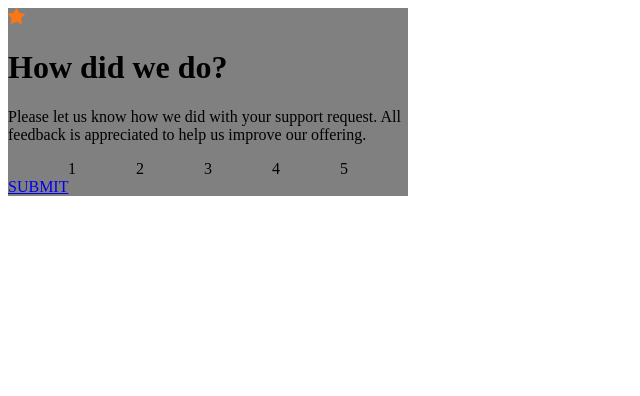
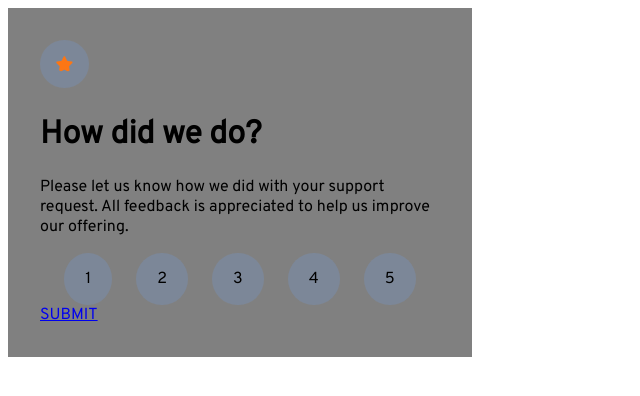
Before and after one commit to whyAmILikeThis/frontend-mentor, a plain HTML site: page 8-proj-rating/index.html in a window 1280 px wide. Shown: the whole page, without its empty margins (0-640 px from the left). Drawn offline with Linux system fonts and the light colour scheme.

Commit message:
small edit of css

```diff
--- a/8-proj-rating/index.html
+++ b/8-proj-rating/index.html
@@ -10,18 +10,18 @@
 </head>
 <body>
     <div class="container">
-        <img src="images/icon-star.svg" alt="" srcset="">
+        <img id="star-img" src="images/icon-star.svg" alt="star sign" srcset="">
         <div class="text">
             <h1 id="heading1">How did we do?</h1>
             <p>Please let us know how we did with your support request. All feedback is appreciated to help us improve our offering.</p>
         </div>
         <div >
             <ul id="rate">
-                <li id="1">1</li>
-                <li id="2">2</li>
-                <li id="3">3</li>
-                <li id="4">4</li>
-                <li id="5">5</li>
+                <li class="rate-point" id="1">1</li>
+                <li class="rate-point" id="2">2</li>
+                <li class="rate-point" id="3">3</li>
+                <li class="rate-point" id="4">4</li>
+                <li class="rate-point" id="5">5</li>
             </ul>
         </div>
         <div id="button">
--- a/8-proj-rating/styles.css
+++ b/8-proj-rating/styles.css
@@ -1,7 +1,16 @@
+@import url('https://fonts.googleapis.com/css2?family=Overpass&display=swap');
 
 .container {
     width: 400px;
+    padding: 2em;
     background-color: grey;
+    font-family: 'Overpass', sans-serif;
+}
+
+#star-img {
+    background-color: hsl(216, 12%, 54%);
+    padding: 1em;
+    border-radius: 50%;
 }
 
 /* .rating > ul {
@@ -24,9 +33,20 @@
     justify-content: space-evenly;
     padding: 0px;
     margin: 0px;
+    font-weight: 400;
 }
 
 #button {
     margin-left: auto;
     margin-right: auto;
 }
+
+.rate-point {
+    background-color: hsl(216, 12%, 54%);
+    padding: 1em 1.3em;
+    border-radius: 100%;
+}
+
+.rate-point:hover {
+    background-color: hsl(25, 97%, 53%);
+}
```
